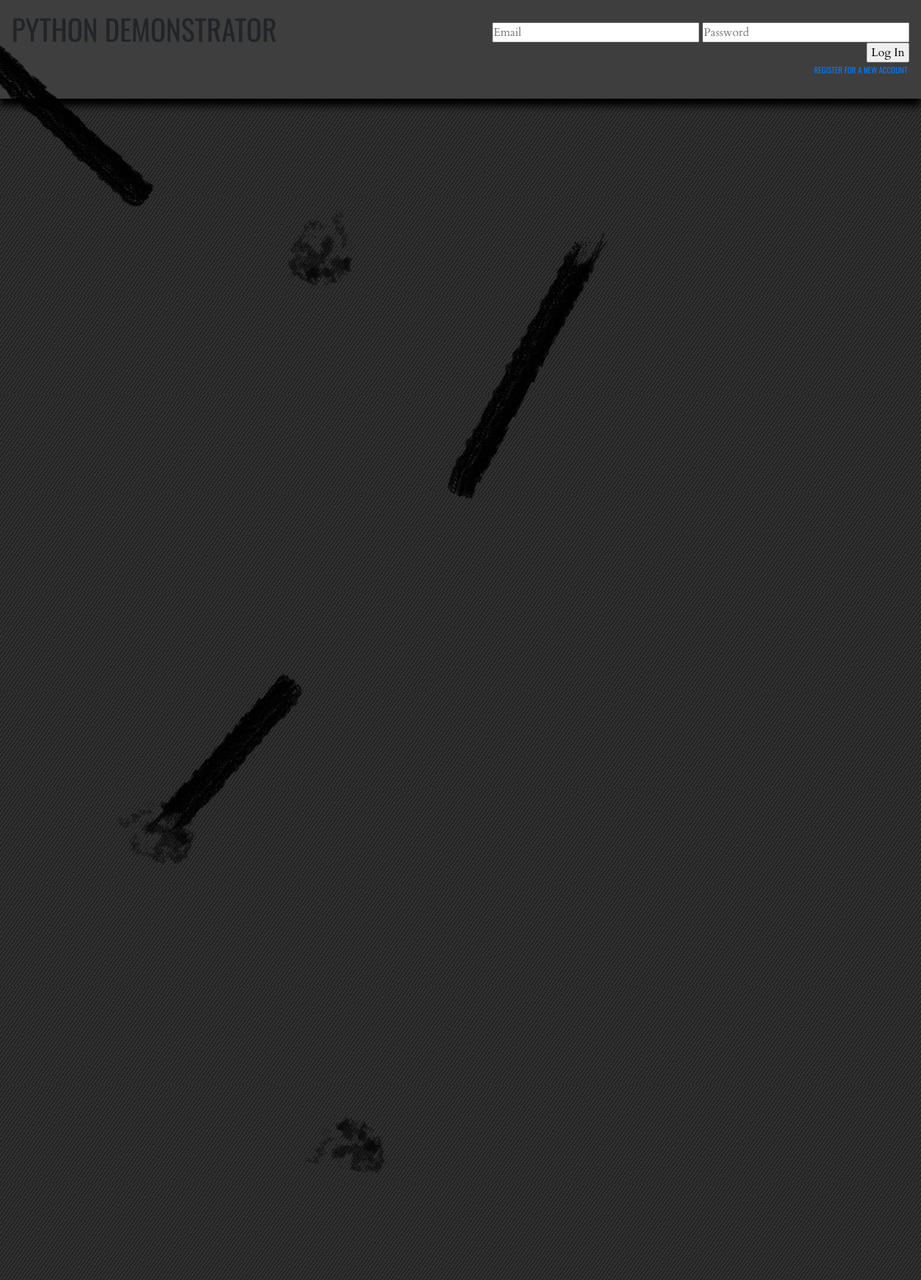
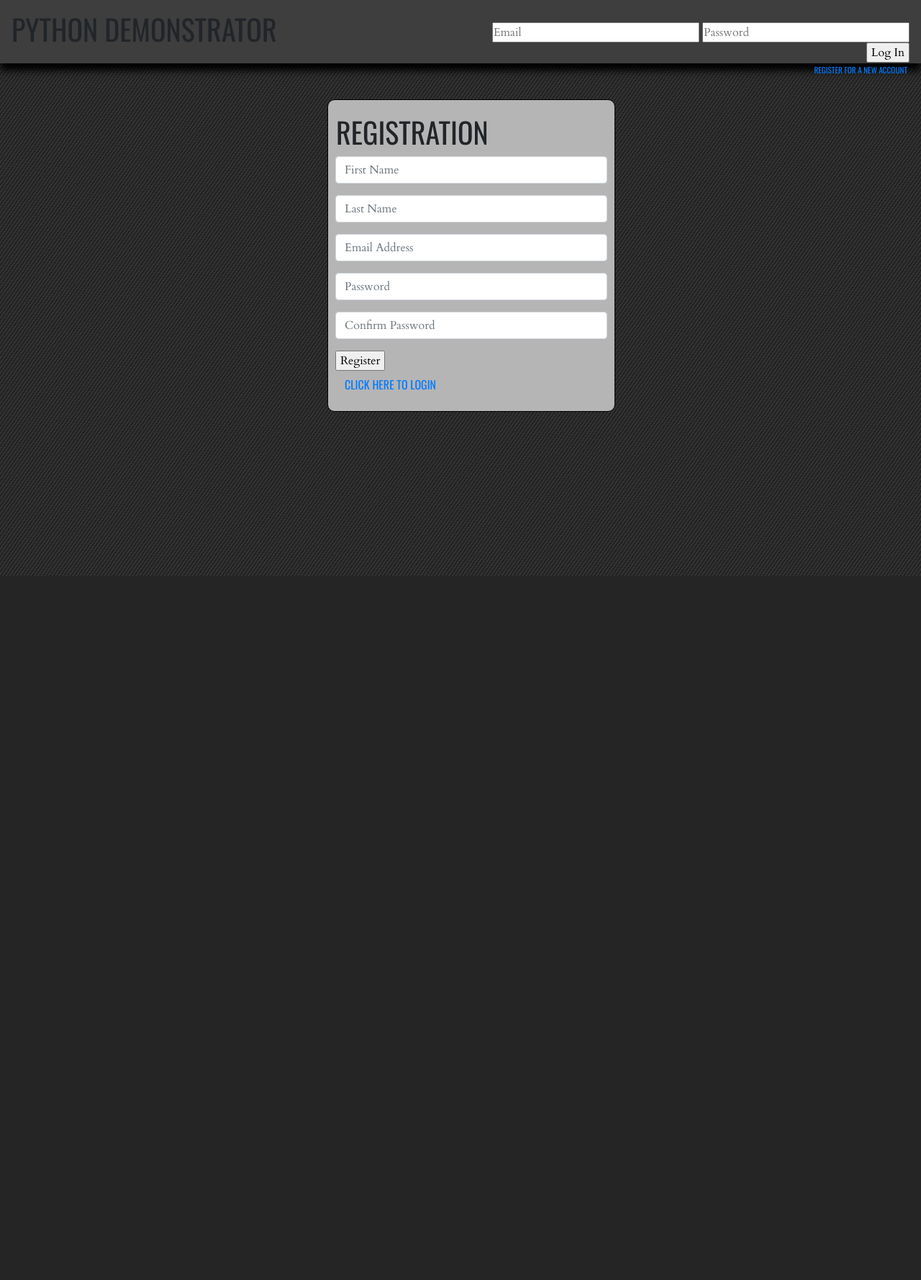
Before and after one commit to SR-Coder/PyDemo, a Django app: page / in a window 1280 px wide; the page is wider, and only the part inside the window is pictured. Shown: that part at 72% size. After the commit the page ends 800 px from the top of that part, so only its background shows below. Run offline with Django 3.2, Linux system fonts and the light colour scheme; some libraries are stand-ins or nearby versions.

Commit message:
new styling

```diff
--- a/gateway/static/css/style.css
+++ b/gateway/static/css/style.css
@@ -12,6 +12,7 @@ h1, h2, h3, h4, h5, h6 {
     text-transform: uppercase;
 }
 header{
+    max-height: 88px;
     width: 100%;
     min-width: 800px;
     background: rgb(62, 62, 62);
@@ -44,7 +45,7 @@ header{
 }
 
 #register{
-    display: none;
+    /* display: none; */
     padding: 10px;
     margin-top: 50px;
     width: 400px;
@@ -52,6 +53,16 @@ header{
     border:1px solid  black  ;
     border-radius: 10px;
 }
+
+.reghead{
+    padding: 10px 1px;
+    margin: 0px;
+}
+.registerbtn{
+    margin: 0px 0px;
+    padding: 0px 5px;
+}
+
 .main{
     display: flex;
     justify-content: center;
@@ -91,7 +102,8 @@ body{
     position: absolute;
 }
 
-.rotate{
+/* random rotation effects. */
+/* .rotate{
     animation: rotC 20s infinite linear;
 }
 .rotate1{
@@ -105,6 +117,9 @@ body{
 }
 .rotate4{
     animation: rotC 55s infinite linear;
+}
+.rotate5{
+    animation: rotCC 65s infinite linear;
 }
 
 @keyframes rotC {
@@ -122,4 +137,4 @@ body{
     to{
         transform: rotate(0deg);
     }
-}
+} */
--- a/gateway/templates/logReg.html
+++ b/gateway/templates/logReg.html
@@ -48,12 +48,7 @@
         </header>
 
         <div class="main">
-            <img class="abs rotate4" src="{% static 'images/line1.png' %}" alt="">
-            <img class="abs rotate3" src="{% static 'images/line2.png' %}" alt="">
-            <img class="abs rotate" src="{% static 'images/line3.png' %}" alt="">
-            <img class="abs rotate1" src="{% static 'images/dot1.png' %}" alt="">
-            <img class="abs rotate2" src="{% static 'images/dot2.png' %}" alt="">
-            <img class="abs rotate3" src="{% static 'images/dot3.png' %}" alt="">
+
             <div id="register">
                 <h1 class="row reghead">Registration</h1>
                 <form action="/register" method="post">
@@ -82,7 +77,7 @@
                         <!-- <label for="chkPword">Confirm PW</label> -->
                         <input class="form-control" type="password" name="chkPword" id="chkPword" placeholder="Confirm Password">
                     </div>
-                    <input class="row reghead" type="submit" value="Register">
+                    <input class="row registerbtn" type="submit" value="Register">
                 </form>
                 <h6 id=logBtn class="btn btn-link" onclick="hideDiv(this.id)">Click here to login</h6>
             </div>
```
